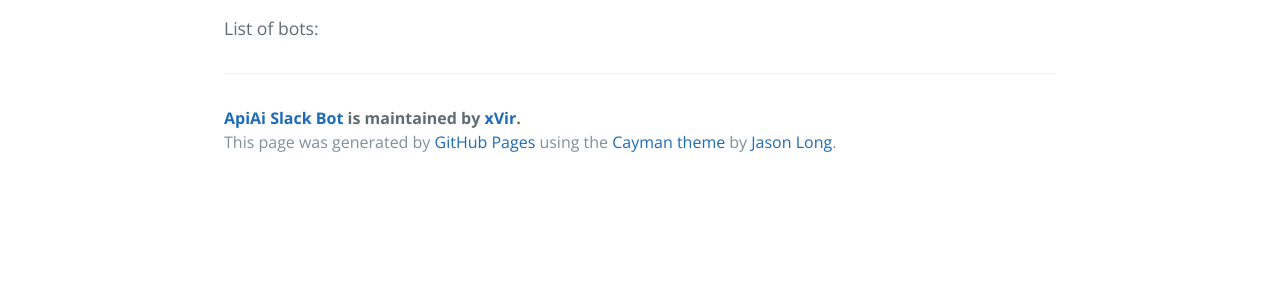
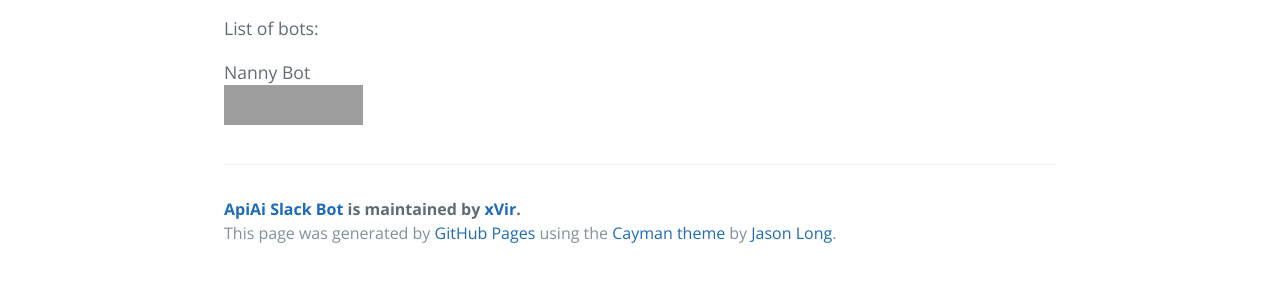
Before and after one commit to xVir/api-ai-slack-bot, a plain HTML site: page index.html in a window 1280 px wide. Shown: the part 514-796 px from the top of the page. Drawn offline with nearby package versions, Linux system fonts and the light colour scheme; grey boxes are pictures that could not be loaded.

Commit message:
Add slack button

```diff
--- a/index.html
+++ b/index.html
@@ -25,6 +25,10 @@
 <p>The project makes it easy to integrate API.AI service with Slack</p>
 
 <p>List of bots:</p>
+<div>Nanny Bot</div>
+<a href="https://slack.com/oauth/authorize?scope=bot&client_id=15612127732.18844182022">
+  <img alt="Add to Slack" height="40" width="139" src="https://platform.slack-edge.com/img/add_to_slack.png"
+  srcset="https://platform.slack-edge.com/img/add_to_slack.png 1x, https://platform.slack-edge.com/img/add_to_slack@2x.png 2x"></a>
 
       <footer class="site-footer">
         <span class="site-footer-owner"><a href="https://github.com/xVir/api-ai-slack-bot">ApiAi Slack Bot</a> is maintained by <a href="https://github.com/xVir">xVir</a>.</span>
```
